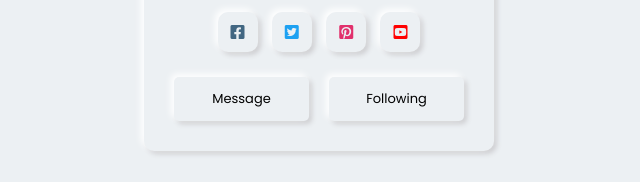
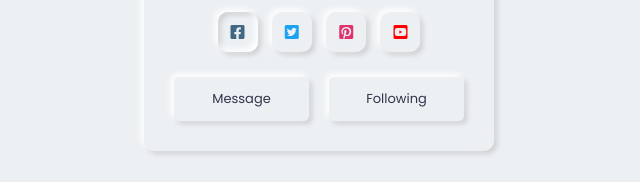
Before and after one commit to IlyaKrapivnoy/CSS_neumorphism_profile_card, a plain HTML site: page index.html in a window 1280 px wide. In both pictures the pointer is over the link 558 px from the left and 485 px from the top of the page. Shown: the part 453-635 px from the top of the page, 321-961 px from the left. Drawn offline with Linux system fonts and the light colour scheme.

Commit message:
icons and btns hover

```diff
--- a/style.css
+++ b/style.css
@@ -74,10 +74,30 @@ body {
 .social-icons a {
     height: 40px;
     width: 40px;
-    display: inline-block;
+    display: inline-flex;
     text-decoration: none;
     margin: 0 5px;
     border-radius: 10%;
+    position: relative;
+}
+
+.social-icons a:hover::before,
+.buttons button:hover::before {
+    position: absolute;
+    content: '';
+    top: 0;
+    left: 0;
+    bottom: 0;
+    right: 0;
+    background: #ecf0f3;
+    border-radius: 10px;
+    box-shadow: inset -3px -3px 7px #fff,
+                inset 3px 3px 5px #ceced1;
+}
+
+.buttons button:hover::before {
+    border-radius: 5px;
+    z-index: -1;
 }
 
 .social-icons a i {
@@ -85,6 +105,8 @@ body {
     width: 100%;
     height: 100%;
     line-height: 40px;
+    position: relative;
+    z-index: 5;
 }
 
 .social-icons a.facebook i {
@@ -110,6 +132,7 @@ body {
 }
 
 .buttons button {
+    position: relative;
     width: 100%;
     border: none;
     outline: none;
@@ -117,6 +140,9 @@ body {
     font-size: 13px;
     font-weight: 400;
     border-radius: 5px;
+    cursor: pointer;
+    color: #31344b;
+    z-index: 4;
 }
 .buttons button:first-child {
     margin-right: 10px;
```
